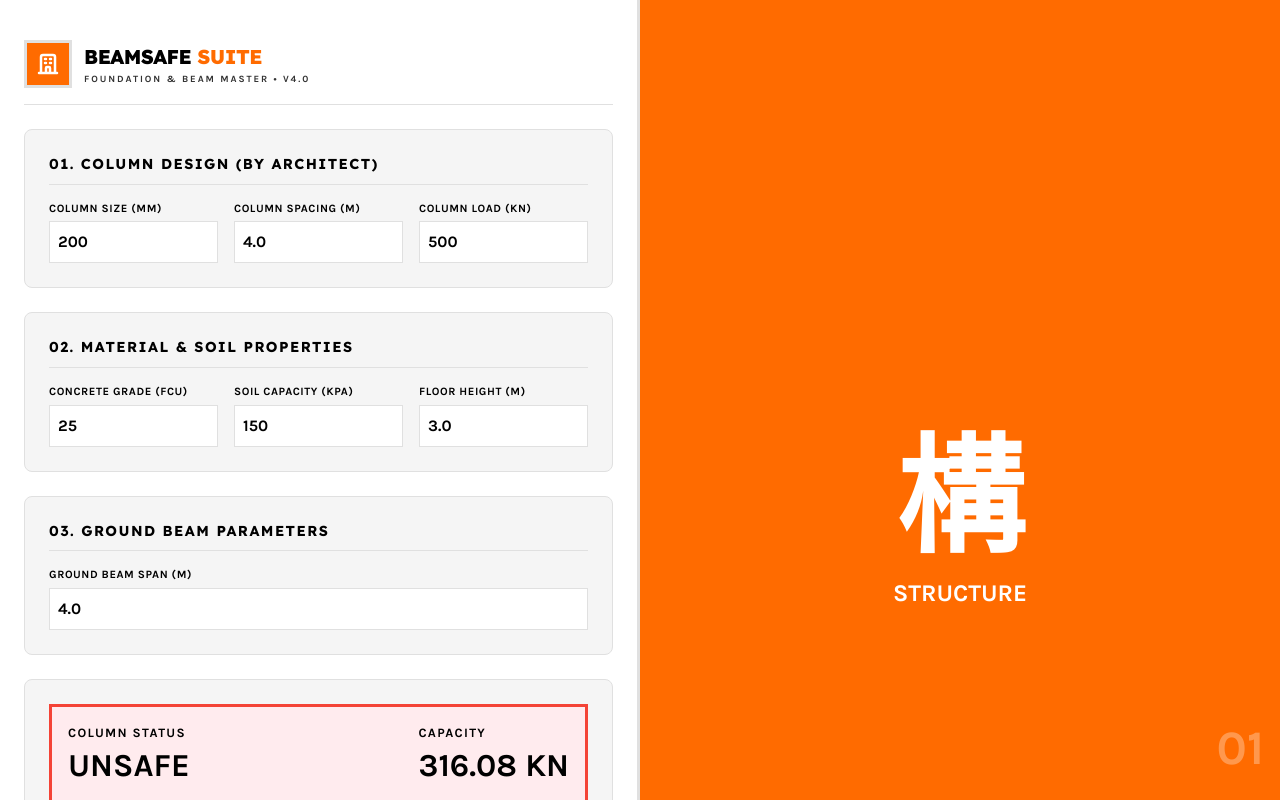
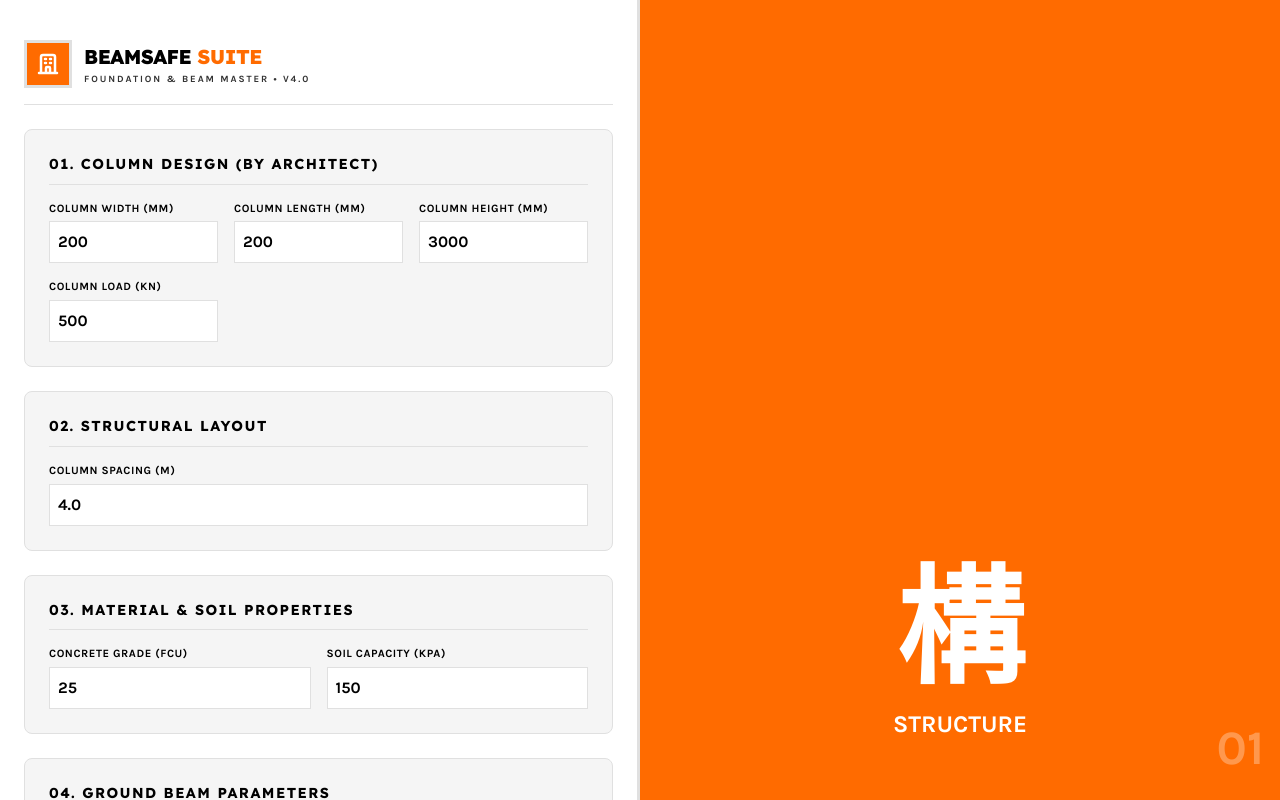
Before and after one commit to me-yeatz/Beamsafe_Mypro, a React (Vite) app: page / in a window 1280 px wide. Shown: the top 800 px of the page. Built offline with nearby package versions, Linux system fonts and the light colour scheme.

Commit message:
feat: Improve column input with separate width, length, and height dimensions

```diff
--- a/App.tsx
+++ b/App.tsx
@@ -13,12 +13,14 @@ const GAMMA_Q = 1.6;
 
 interface DesignInput {
   // Column inputs (as provided by architect)
-  colSize: string;        // Column size (e.g., 200x200mm)
+  colWidth: string;       // Column width (mm)
+  colLength: string;      // Column length (mm) - typically same as width for square columns
+  colHeight: string;      // Column height (mm) - from foundation to beam level
+
   colSpacing: string;     // Column spacing (distance between columns in meters)
   colLoad: string;        // Load on column (kN)
 
   // Architectural inputs
-  floorHeight: string;    // Floor height (for column height calculation)
   soilCapacity: string;   // Soil bearing capacity (kPa) - typically known from geotechnical report
 
   // Material properties
@@ -60,12 +62,13 @@ interface DesignResult {
 
 const App: React.FC = () => {
   const [inputs, setInputs] = useState<DesignInput>(() => {
-    const saved = localStorage.getItem('beamsafe_pro_inputs_v4');
+    const saved = localStorage.getItem('beamsafe_pro_inputs_v5');
     return saved ? JSON.parse(saved) : {
-      colSize: '200',         // Column size in mm (200x200)
+      colWidth: '200',        // Column width in mm
+      colLength: '200',       // Column length in mm
+      colHeight: '3000',      // Column height in mm (3m)
       colSpacing: '4.0',      // Column spacing in meters
       colLoad: '500',         // Load on column in kN
-      floorHeight: '3.0',     // Floor height in meters
       soilCapacity: '150',    // Soil bearing capacity in kPa
       fcu: '25',             // Concrete grade
       groundBeamSpan: '4.0'   // Ground beam span in meters
@@ -88,22 +91,22 @@ const App: React.FC = () => {
 
   const calculateDesign = useCallback(() => {
     // Parse input values
-    const colSize = parseFloat(inputs.colSize) || 200; // Column size in mm
+    const colWidth = parseFloat(inputs.colWidth) || 200; // Column width in mm
+    const colLength = parseFloat(inputs.colLength) || 200; // Column length in mm
+    const colHeight = parseFloat(inputs.colHeight) || 3000; // Column height in mm
     const colSpacing = parseFloat(inputs.colSpacing) || 4.0; // Column spacing in m
     const colLoad = parseFloat(inputs.colLoad) || 500; // Load on column in kN
-    const floorHeight = parseFloat(inputs.floorHeight) || 3.0; // Floor height in m
     const soilCapacity = parseFloat(inputs.soilCapacity) || 150; // Soil capacity in kPa
     const fcu = parseFloat(inputs.fcu) || 25; // Concrete grade
     const groundBeamL = parseFloat(inputs.groundBeamSpan) || 4.0; // Ground beam span in m
 
-    if (!colSize || !colLoad || !soilCapacity) {
+    if (!colWidth || !colLength || !colLoad || !soilCapacity) {
       setResult(null);
       return;
     }
 
     // --- Column Verification ---
-    const colArea = colSize * colSize; // mm²
-    const colArea_m2 = colArea / 1e6; // Convert to m²
+    const colArea = colWidth * colLength; // mm²
     // Calculate column capacity based on concrete and steel area
     // Using formula: Nuz = 0.4*fcd*Ac + 0.87*fy*Asc
     // For simplicity, assuming 1% steel ratio
@@ -129,11 +132,12 @@ const App: React.FC = () => {
     const footingStatus: 'SAFE' | 'UNSAFE' = actualBearingPressure <= soilCapacity ? 'SAFE' : 'UNSAFE';
 
     // Footing thickness based on punching shear requirements (minimum 300mm)
-    const footingThickness = Math.max(300, Math.ceil(colSize / 2)); // Minimum 300mm or colSize/2
+    const footingThickness = Math.max(300, Math.ceil(Math.max(colWidth, colLength) / 2)); // Minimum 300mm or max dim/2
 
     // Footing reinforcement calculation
     // Calculate moment at face of column (cantilever action)
-    const cantileverLength = (footingSize * 1000 - colSize) / 2; // mm
+    const maxColDim = Math.max(colWidth, colLength); // Use max dimension for conservative design
+    const cantileverLength = (footingSize * 1000 - maxColDim) / 2; // mm
     const ulsLoad = colLoad * 1.4; // Ultimate limit state load
     const ulsPressure = ulsLoad / (footingSize * footingSize); // kPa
     const momentAtFace = (ulsPressure * cantileverLength * cantileverLength) / (2 * 1e6); // kNm/m
@@ -160,7 +164,7 @@ const App: React.FC = () => {
     const estimatedLoad = colLoad / colSpacing; // kN/m distributed load
 
     // Determine ground beam dimensions based on span and load
-    const groundBeamWidth = Math.max(200, colSize * 0.8); // Width based on column size
+    const groundBeamWidth = Math.max(200, Math.max(colWidth, colLength) * 0.8); // Width based on max column dimension
     const groundBeamDepth = Math.max(300, Math.min(600, Math.ceil(groundBeamL * 1000 / 12))); // Depth based on span
 
     // Calculate ground beam moment and shear
@@ -198,7 +202,7 @@ const App: React.FC = () => {
 
     setResult({
       // Column verification
-      colSize: colSize,
+      colSize: Math.max(colWidth, colLength), // Using max dimension for display
       colLoad: colLoad,
       colCapacity: Number(colCapacity.toFixed(2)),
       colStatus: colStatus,
@@ -237,7 +241,7 @@ const App: React.FC = () => {
     try {
       const ai = new GoogleGenAI({ apiKey: process.env.API_KEY });
       const prompt = `Highly detailed 2D structural engineering layout.
-      Section 1: Column ${result.colSize}mm with ${result.colLoad}kN load.
+      Section 1: Column ${inputs.colWidth}mm × ${inputs.colLength}mm with ${result.colLoad}kN load.
       Section 2: Foundation footing plan ${result.footingSize}m x ${result.footingSize}m with reinforcement mesh ${result.footingSteel}.
       Section 3: Ground beam ${result.groundBeamWidth}x${result.groundBeamDepth}mm with ${result.groundBeamMainBar} and ${result.groundBeamTopBar}, showing shear links ${result.groundBeamShearLinks}.
       Blueprint aesthetic, blueprint blue background, white technical lines, architectural symbols, Malaysian standard format.`;
@@ -262,7 +266,7 @@ const App: React.FC = () => {
 
   const copySummary = () => {
     if (!result) return;
-    const summary = `BeamSafe Suite Report\nColumn: ${result.colSize}mm\nLoad: ${result.colLoad} kN\nStatus: ${result.colStatus}\n\nFooting: ${result.footingSize}m × ${result.footingSize}m\nThickness: ${result.footingThickness}mm\nReinforcement: ${result.footingSteel}\nStatus: ${result.footingStatus}\n\nGround Beam: ${result.groundBeamWidth}x${result.groundBeamDepth}mm\nMain: ${result.groundBeamMainBar}\nStatus: ${result.groundBeamStatus}\n\nBearing Pressure: ${result.bearingPressure} kPa`;
+    const summary = `BeamSafe Suite Report\nColumn: ${inputs.colWidth}mm × ${inputs.colLength}mm\nHeight: ${inputs.colHeight}mm\nLoad: ${result.colLoad} kN\nStatus: ${result.colStatus}\n\nFooting: ${result.footingSize}m × ${result.footingSize}m\nThickness: ${result.footingThickness}mm\nReinforcement: ${result.footingSteel}\nStatus: ${result.footingStatus}\n\nGround Beam: ${result.groundBeamWidth}x${result.groundBeamDepth}mm\nMain: ${result.groundBeamMainBar}\nStatus: ${result.groundBeamStatus}\n\nBearing Pressure: ${result.bearingPressure} kPa`;
     navigator.clipboard.writeText(summary);
     setCopying(true);
     setTimeout(() => setCopying(false), 2000);
@@ -295,24 +299,35 @@ const App: React.FC = () => {
           </div>
           <div className="input-grid">
             <div className="input-field">
-              <label className="input-label">Column Size (mm)</label>
+              <label className="input-label">Column Width (mm)</label>
               <input
                 type="number"
-                name="colSize"
-                value={inputs.colSize}
+                name="colWidth"
+                value={inputs.colWidth}
                 onChange={handleInputChange}
                 placeholder="200"
                 className="input-control"
               />
             </div>
             <div className="input-field">
-              <label className="input-label">Column Spacing (m)</label>
+              <label className="input-label">Column Length (mm)</label>
               <input
                 type="number"
-                name="colSpacing"
-                value={inputs.colSpacing}
+                name="colLength"
+                value={inputs.colLength}
                 onChange={handleInputChange}
-                placeholder="4.0"
+                placeholder="200"
+                className="input-control"
+              />
+            </div>
+            <div className="input-field">
+              <label className="input-label">Column Height (mm)</label>
+              <input
+                type="number"
+                name="colHeight"
+                value={inputs.colHeight}
+                onChange={handleInputChange}
+                placeholder="3000"
                 className="input-control"
               />
             </div>
@@ -332,7 +347,26 @@ const App: React.FC = () => {
 
         <div className="input-section">
           <div className="input-header">
-            <h2 className="input-title">02. Material & Soil Properties</h2>
+            <h2 className="input-title">02. Structural Layout</h2>
+          </div>
+          <div className="input-grid">
+            <div className="input-field">
+              <label className="input-label">Column Spacing (m)</label>
+              <input
+                type="number"
+                name="colSpacing"
+                value={inputs.colSpacing}
+                onChange={handleInputChange}
+                placeholder="4.0"
+                className="input-control"
+              />
+            </div>
+          </div>
+        </div>
+
+        <div className="input-section">
+          <div className="input-header">
+            <h2 className="input-title">03. Material & Soil Properties</h2>
           </div>
           <div className="input-grid">
             <div className="input-field">
@@ -357,23 +391,12 @@ const App: React.FC = () => {
                 className="input-control"
               />
             </div>
-            <div className="input-field">
-              <label className="input-label">Floor Height (m)</label>
-              <input
-                type="number"
-                name="floorHeight"
-                value={inputs.floorHeight}
-                onChange={handleInputChange}
-                placeholder="3.0"
-                className="input-control"
-              />
-            </div>
           </div>
         </div>
 
         <div className="input-section">
           <div className="input-header">
-            <h2 className="input-title">03. Ground Beam Parameters</h2>
+            <h2 className="input-title">04. Ground Beam Parameters</h2>
           </div>
           <div className="input-grid">
             <div className="input-field">
```
